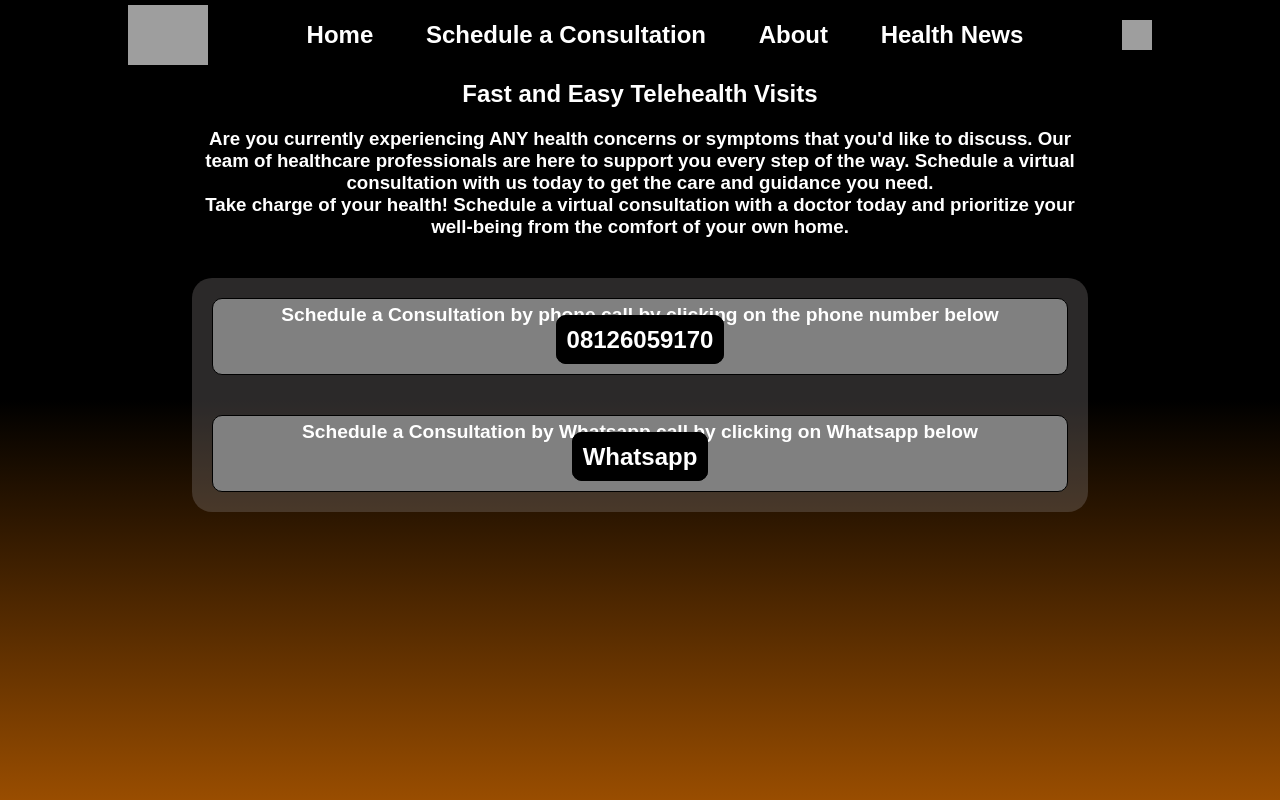
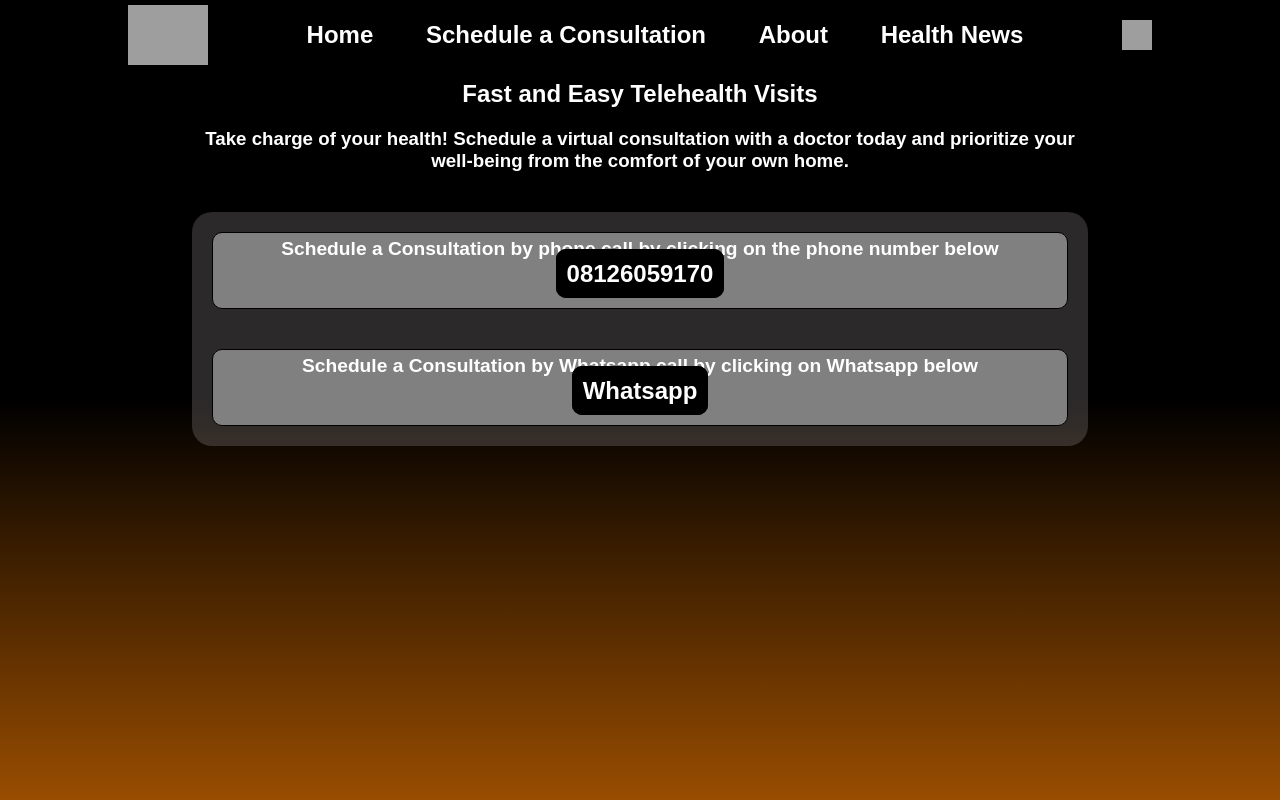
Before and after one commit to richard-olajuwon/Healthflex, a React (Create React App) app: page /consultation in a window 1280 px wide. Built offline with nearby package versions, Linux system fonts and the light colour scheme; grey boxes are pictures that could not be loaded.

Commit message:
handling getting news from another server hosted by me

```diff
--- a/src/component/News.js
+++ b/src/component/News.js
@@ -10,22 +10,13 @@ export default function News(){
 
 
     async function fetchNews(){
-        // Get today's date
-        let today = new Date();
 
-        // Subtract one day
-        let yesterday = new Date(today);
-        yesterday.setDate(today.getDate() - 1);
-
-        let yesterdayToString = yesterday.toISOString().split('T')[0]
-
-        const newsApiUrl = `https://newsapi.org/v2/everything?q=health&searchIn=title&language=en&pageSize=20&sortBy=relevancy&from=${yesterdayToString}&apiKey=${process.env.REACT_APP_NEWS_API_KEY}`
-
-        await fetch(newsApiUrl,
+        await fetch(`https://wyk75vvmzy.us-east-1.awsapprunner.com/news?apiKey=${process.env.REACT_APP_NEWS_API_KEY}`,
         {})
         .then(response => response.json())
         .then(data => {
-            const news = data.articles.map((item, index) => {
+            console.log(data)
+            const news = data.map((item, index) => {
                 return(
                     <div className="health-news-inner" key={index}>
                         <h2>{item.title}</h2>
@@ -41,6 +32,7 @@ export default function News(){
             setNewsInfo(news)
         })
         .catch(err => {
+            console.error(err)
             setNewsLimitReached(<div className="health-news-inner">No news at the moment, check back tomorrow.</div>);
         })
     }
--- a/src/component/Schedule.js
+++ b/src/component/Schedule.js
@@ -27,11 +27,7 @@ export default function Schedule(){
 
             <div className="schedule-content">
                 <h2>Fast and Easy Telehealth Visits</h2>
-                <h3>
-                    Are you currently experiencing ANY health concerns or symptoms that you'd like to discuss.
-                    Our team of healthcare professionals are here to support you every step of the way. Schedule
-                    a virtual consultation with us today to get the care and guidance you need.
-                </h3>
+
                 <h3>
                     Take charge of your health! Schedule a virtual consultation with a doctor today
                     and prioritize your well-being from the comfort of your own home.
```
